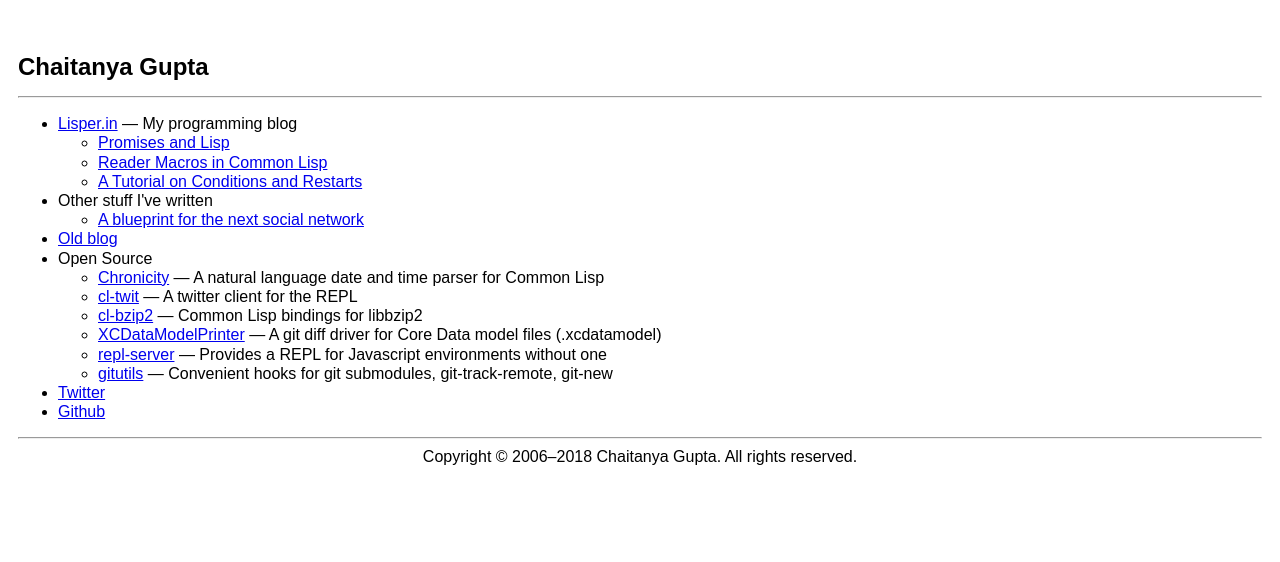
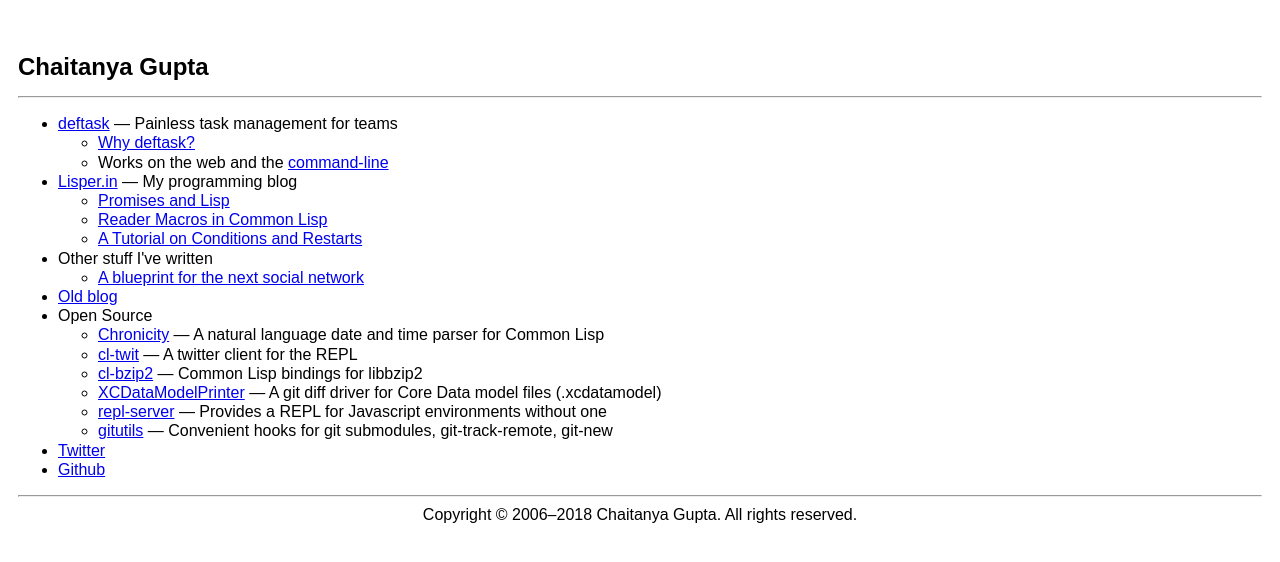
Before and after one commit to chaitanyagupta/chaitanyagupta.github.io, a Jekyll site: the page index.html, which Jekyll copies as it is, in a window 1280 px wide. Shown: the top 562 px of the page. Built offline with Jekyll 4.4.1, drawn with Linux system fonts in a browser that asks for light colours.

Commit message:
Add link to deftask

```diff
--- a/index.html
+++ b/index.html
@@ -10,6 +10,12 @@
       <h2>Chaitanya Gupta</h2>
       <hr/>
       <ul>
+        <li><a href="https://deftask.com">deftask</a> &mdash; Painless task management for teams
+          <ul>
+            <li><a href="https://blog.deftask.com/why-deftask/">Why deftask?</a></li>
+            <li>Works on the web and the <a href="https://github.com/deftask/deftask-cli">command-line</a></li>
+          </ul>
+        </li>
         <li><a href="http://lisper.in">Lisper.in</a> &mdash; My programming blog
           <ul>
             <li><a href="http://lisper.in/promises/">Promises and Lisp</a></li>
```
